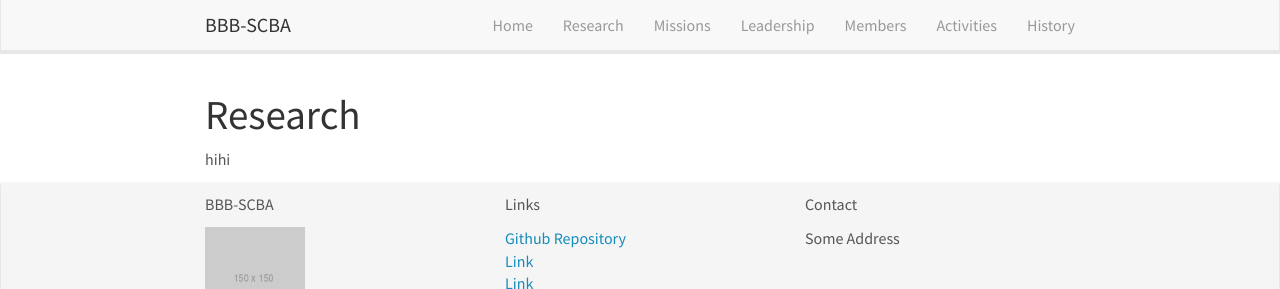
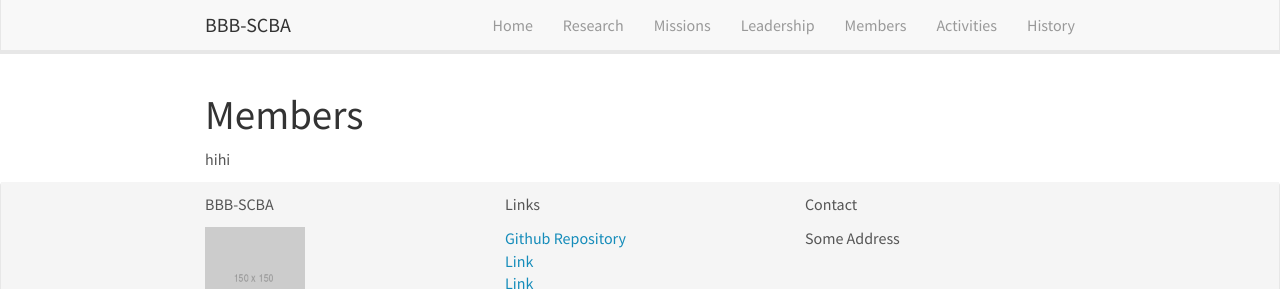
Before and after one commit to bbb-scba/bbb-scba.github.io, a Jekyll site: the page built from _pages/members.md, in a window 1280 px wide. Shown: the top 289 px of the page. Built offline with Jekyll 4.4.1, drawn with Linux system fonts in a browser that asks for light colours; nearby versions of some CDN libraries.

Commit message:
Update members.md

```diff
--- a/_pages/members.md
+++ b/_pages/members.md
@@ -1,10 +1,10 @@
 ---
 title: "Members"
 layout: default
-excerpt: "RT2 Lab -- Research"
+excerpt: "RT2 Lab -- Members"
 sitemap: false
 permalink: /members/
 ---
 
-# Research
+# Members
 hihi
```
